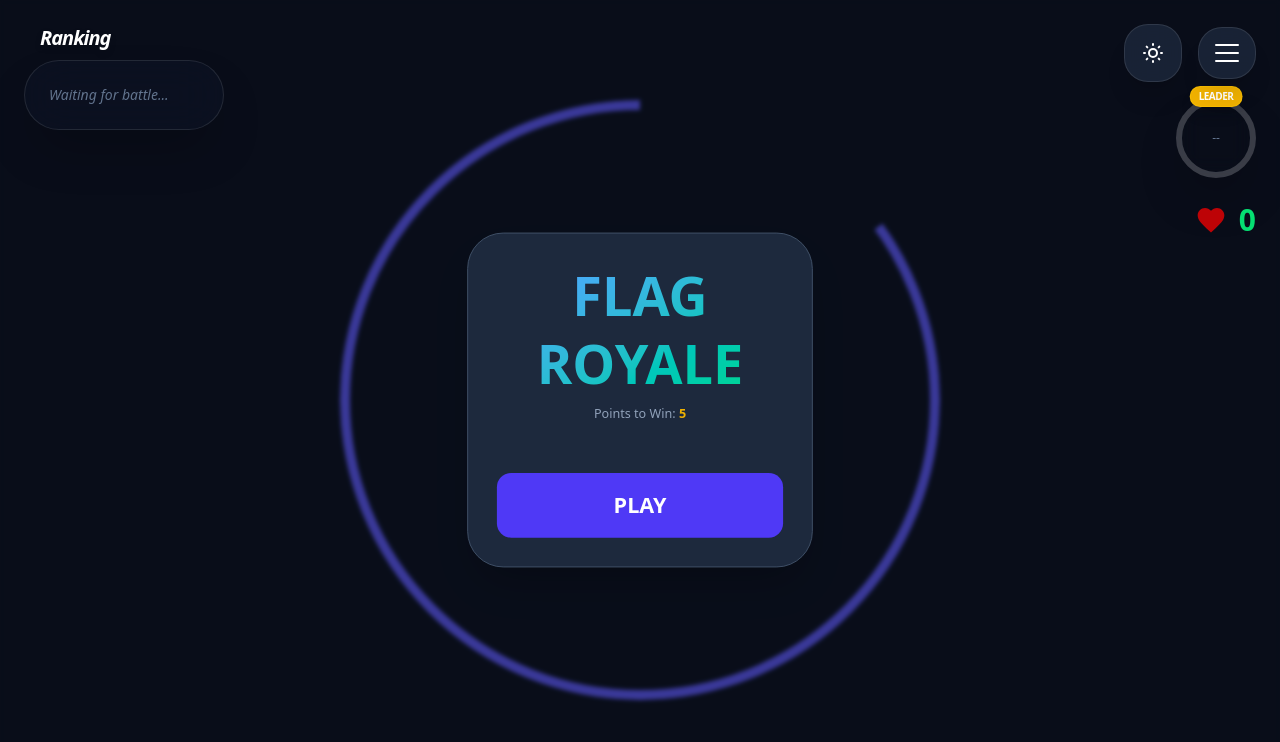
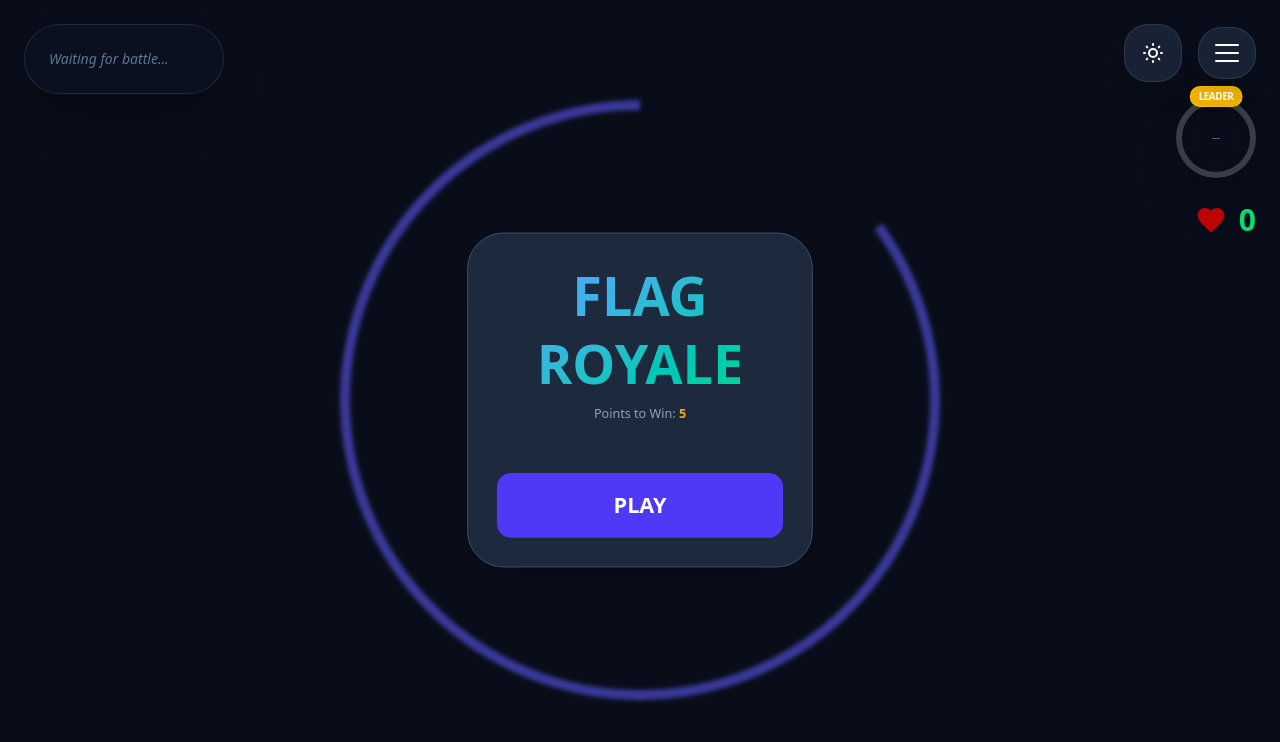
Before and after one commit to christembe89-lgtm/flag-collision-final, a Next.js app: page / in a window 1280 px wide. Shown: the top 742 px of the page. Built offline with nearby package versions, Linux system fonts and the light colour scheme.

Commit message:
Initial commit

```diff
--- a/app/components/Game.tsx
+++ b/app/components/Game.tsx
@@ -653,7 +653,7 @@ export default function Game() {
 
             {/* Ranking Panel */}
             <div className={`absolute top-6 left-6 z-[130] flex flex-col space-y-2 pointer-events-none transition-opacity duration-300 ${isSidebarOpen ? 'opacity-0' : 'opacity-100'}`}>
-                <h3 className={`text-xl font-black italic tracking-tighter drop-shadow-md ml-4 mb-2 transition-colors ${isDarkMode ? 'text-white' : 'text-slate-900'}`}>Ranking</h3>
+                {/* <h3 className={`text-xl font-black italic tracking-tighter drop-shadow-md ml-4 mb-2 transition-colors ${isDarkMode ? 'text-white' : 'text-slate-900'}`}>Ranking</h3> */}
                 <div className={`backdrop-blur-xl border rounded-[2.5rem] p-6 pr-12 min-w-[200px] shadow-2xl transition-colors ${isDarkMode ? 'bg-slate-900/40 border-white/10' : 'bg-white/60 border-slate-300/30'}`}>
                     <div className="space-y-3">
                         {ranking.length === 0 && <p className={`text-sm italic ${isDarkMode ? 'text-slate-500' : 'text-slate-600'}`}>Waiting for battle...</p>}
```
Also changed, not shown: .agent/workflows/deploy-vercel.md (added).
